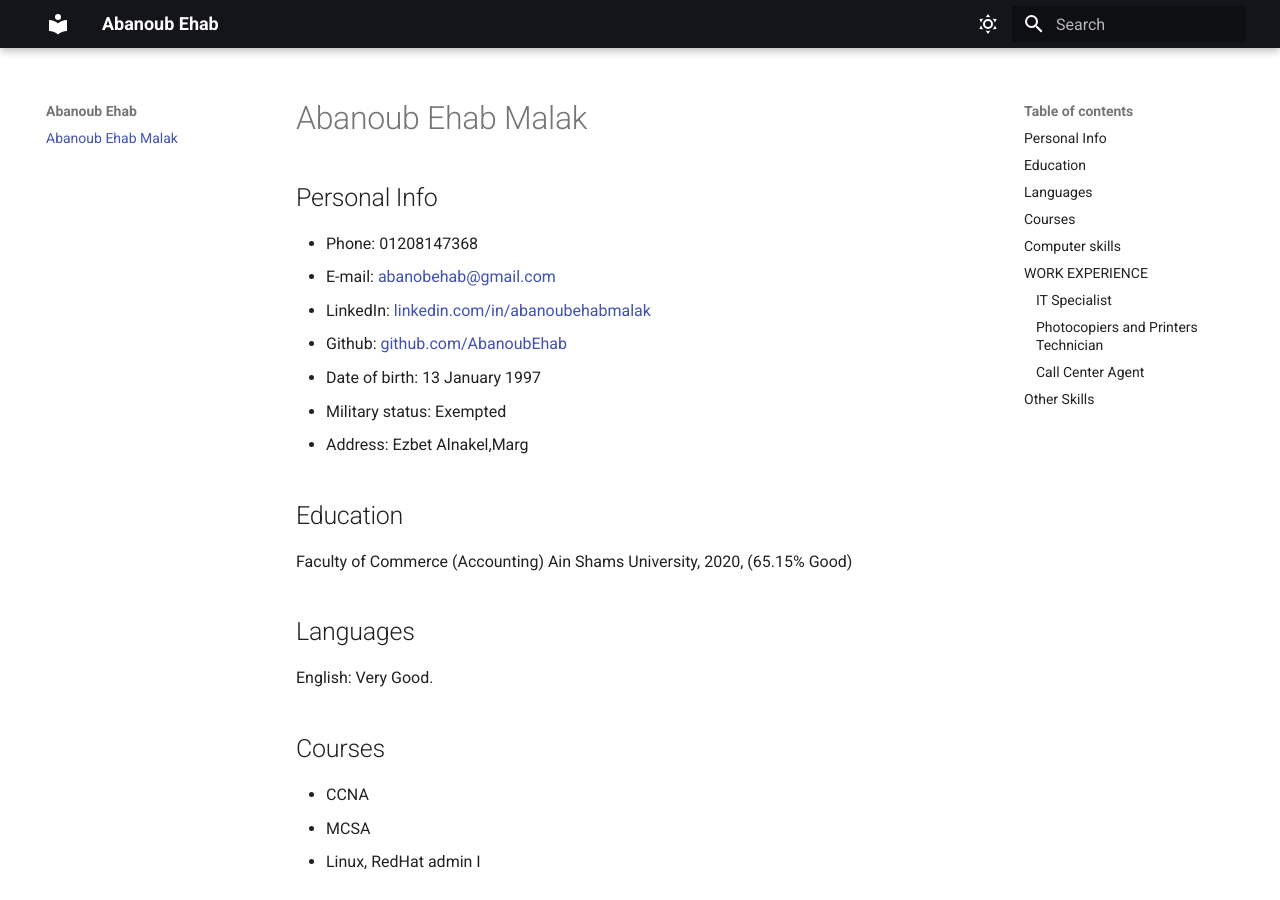
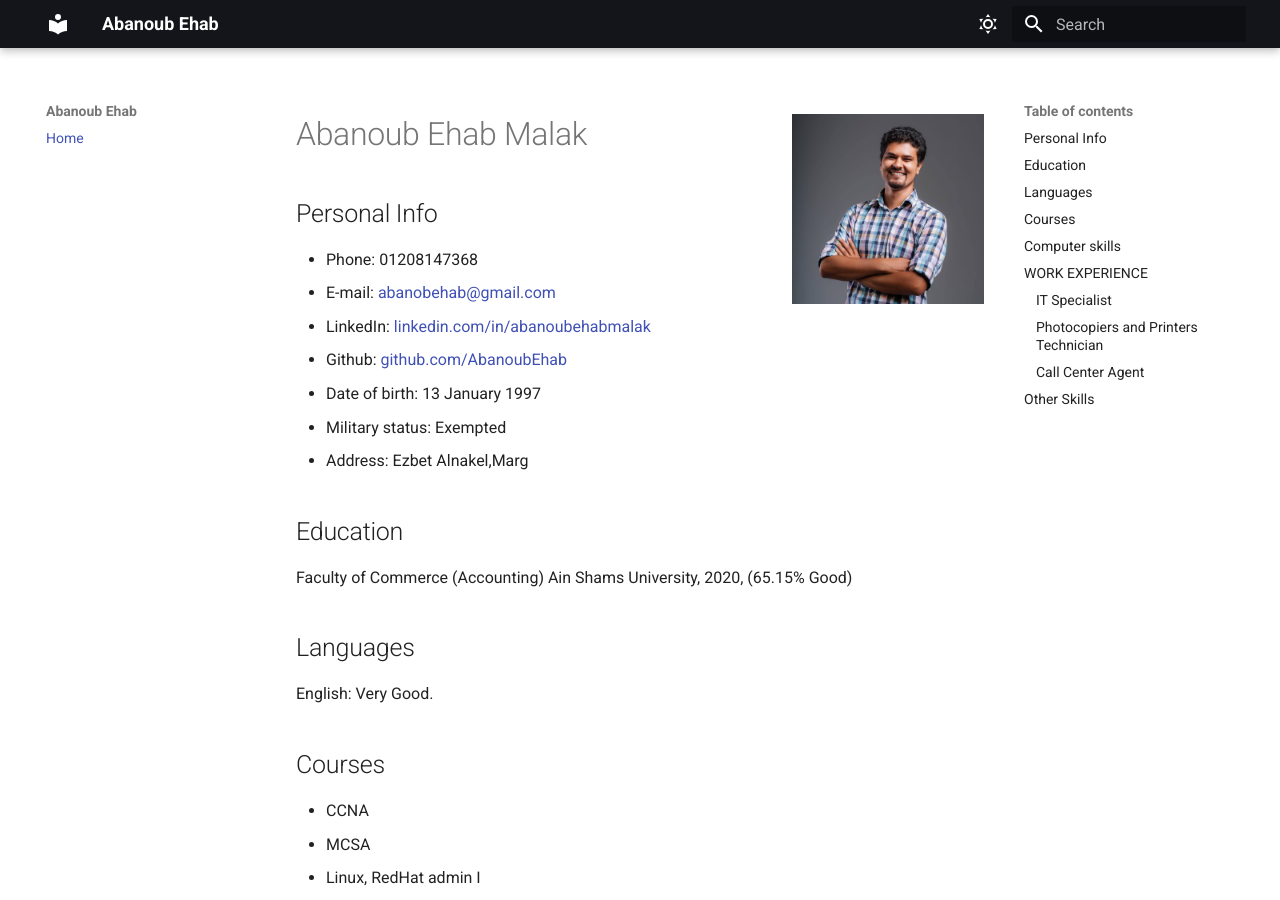
Before and after one commit to AbanoubEhab/AbanoubEhab.github.io, an MkDocs documentation site: the page built from docs/index.md, in a window 1280 px wide and 900 px high. Built offline with MkDocs 1.6.1 and Material for MkDocs 9.7.7, drawn with Linux system fonts in a browser that asks for light colours.

Commit message:
adding pic

```diff
--- a/docs/index.md
+++ b/docs/index.md
@@ -1,5 +1,6 @@
+<img style="float: right;" src="profile.jpg"  width="192" height="190">
+# Abanoub Ehab Malak
 
-# Abanoub Ehab Malak
 
 ## Personal Info
 
@@ -74,6 +75,6 @@ IMI (Orange)
 
 ## Other Skills
 
-- **Ability to learn quickly and adapt to new situations**
-- **Strong problem-solving skills**
-- **Ability to work independently or as part of a team**
+- Ability to learn quickly and adapt to new situations
+- Strong problem-solving skills
+- Ability to work independently or as part of a team
```
Also changed, not shown: docs/profile.jpg (added).
